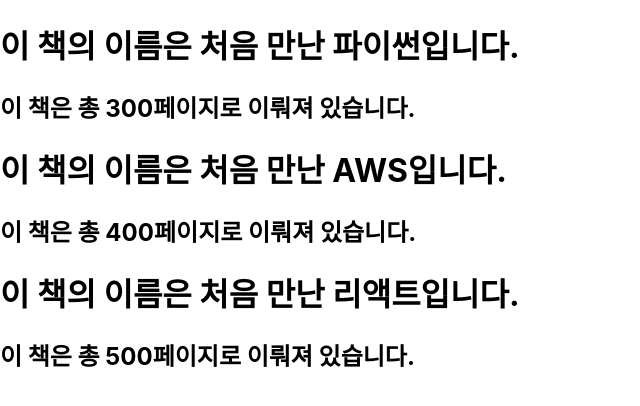
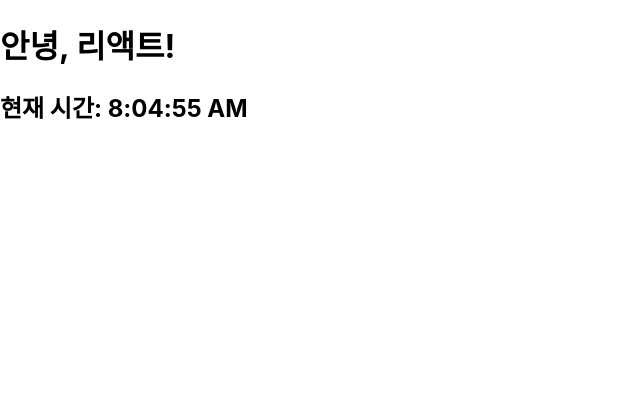
Before and after one commit to eod940/react-practice, a React (Create React App) app: page / in a window 1280 px wide. Shown: the top 406 px of the page, without its empty margins (0-640 px from the left). Built offline with nearby package versions, Linux system fonts and the light colour scheme.

Commit message:
feat: 시계 만들기 1 - ReactDOM.render() 함수 deprecated 이슈

```diff
--- /dev/null
+++ b/src/chapter04/Clock.jsx
@@ -0,0 +1,12 @@
+import React from 'react';
+
+function Clock(props) {
+    return (
+        <div>
+            <h1>안녕, 리액트!</h1>
+            <h2>현재 시간: {new Date().toLocaleTimeString()}</h2>
+        </div>
+    );
+}
+
+export default Clock;
--- a/src/index.js
+++ b/src/index.js
@@ -1,18 +1,22 @@
 import React from 'react';
-import ReactDOM from 'react-dom/client';
+import ReactDOM from 'react-dom';
 import './index.css';
 import App from './App';
 import reportWebVitals from './reportWebVitals';
 
 import Library from "./chapter03/Library";
+import Clock from "./chapter04/Clock";
+import {createRoot} from "react-dom/client";
 
-const root = ReactDOM.createRoot(document.getElementById('root'));
-root.render(
-  <React.StrictMode>
-    <Library />
-  </React.StrictMode>,
+setInterval(() => {
+  ReactDOM.render(
+    <React.StrictMode>
+      <Clock/>
+    </React.StrictMode>,
     document.getElementById('root')
-);
+  );
+}, 1000);
+
 
 // If you want to start measuring performance in your app, pass a function
 // to log results (for example: reportWebVitals(console.log))
```
